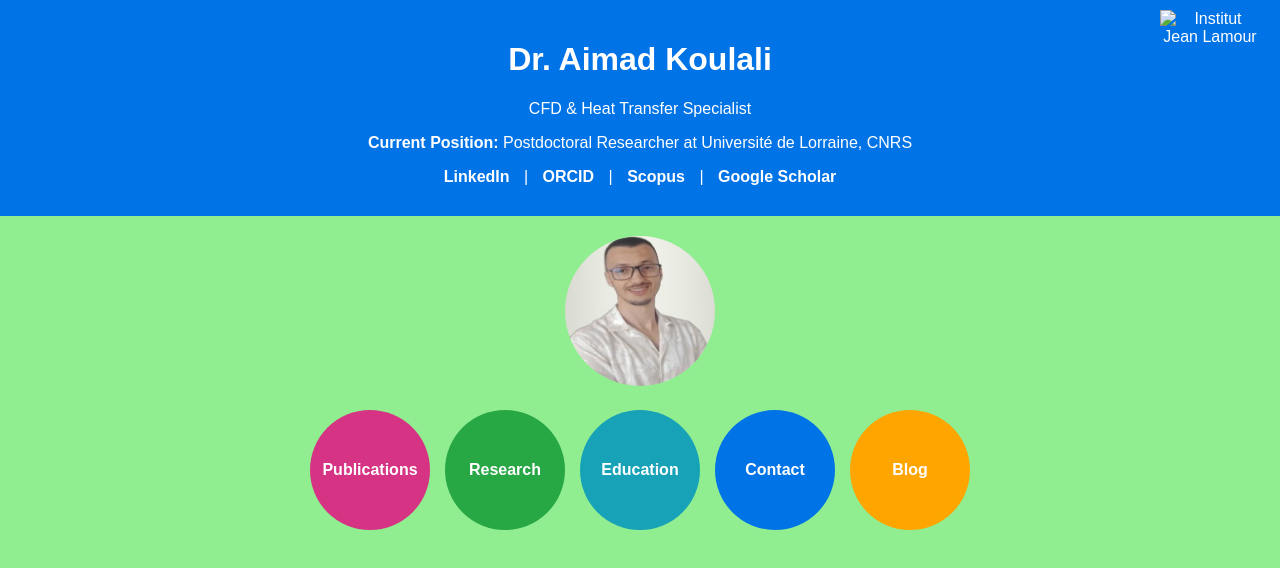
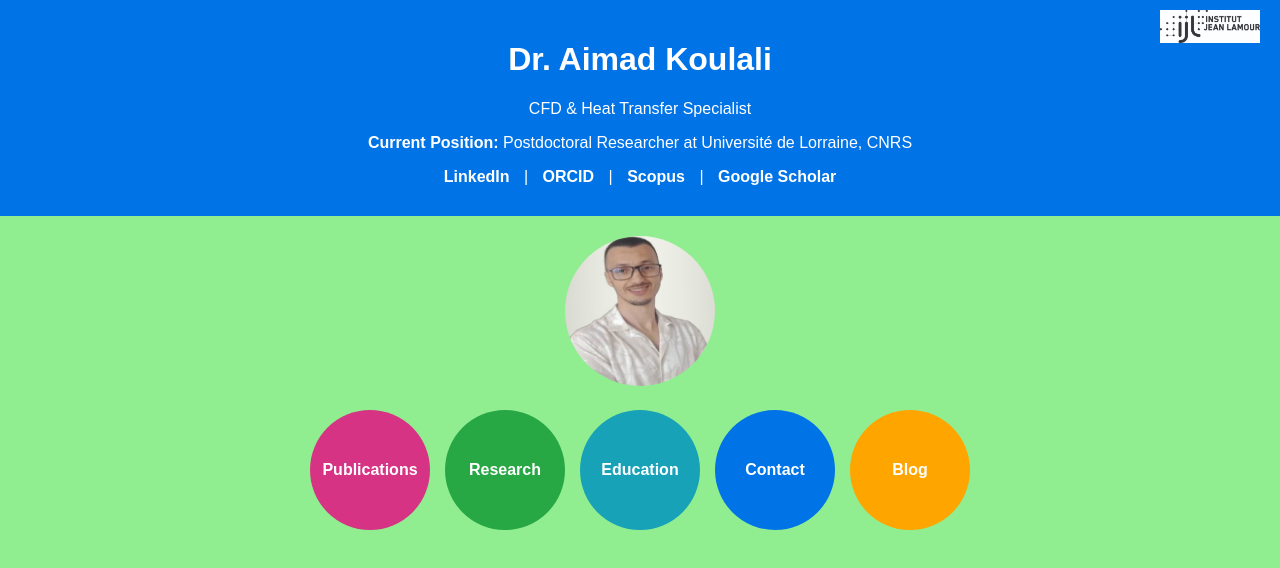
Before and after one commit to AimadCFD/portfolio-aimad, a plain HTML site: page index.html in a window 1280 px wide. Drawn offline with Linux system fonts and the light colour scheme.

Commit message:
Update index.html

```diff
--- a/index.html
+++ b/index.html
@@ -85,7 +85,7 @@
     <h1>Dr. Aimad Koulali</h1>
     <p>CFD & Heat Transfer Specialist</p>
     <p><strong>Current Position:</strong> Postdoctoral Researcher at Université de Lorraine, CNRS</p>
-    <img src="logo_IJL_Noir.png" alt="Institut Jean Lamour" class="logo">
+    <img src="logo_IJL_Noir.jpg" alt="Institut Jean Lamour" class="logo">
     <div class="social-links">
         <a href="https://www.linkedin.com/in/aimad-koulali-47703328b" target="_blank">LinkedIn</a> |
         <a href="https://orcid.org/0000-0003-0996-8221" target="_blank">ORCID</a> |
```
